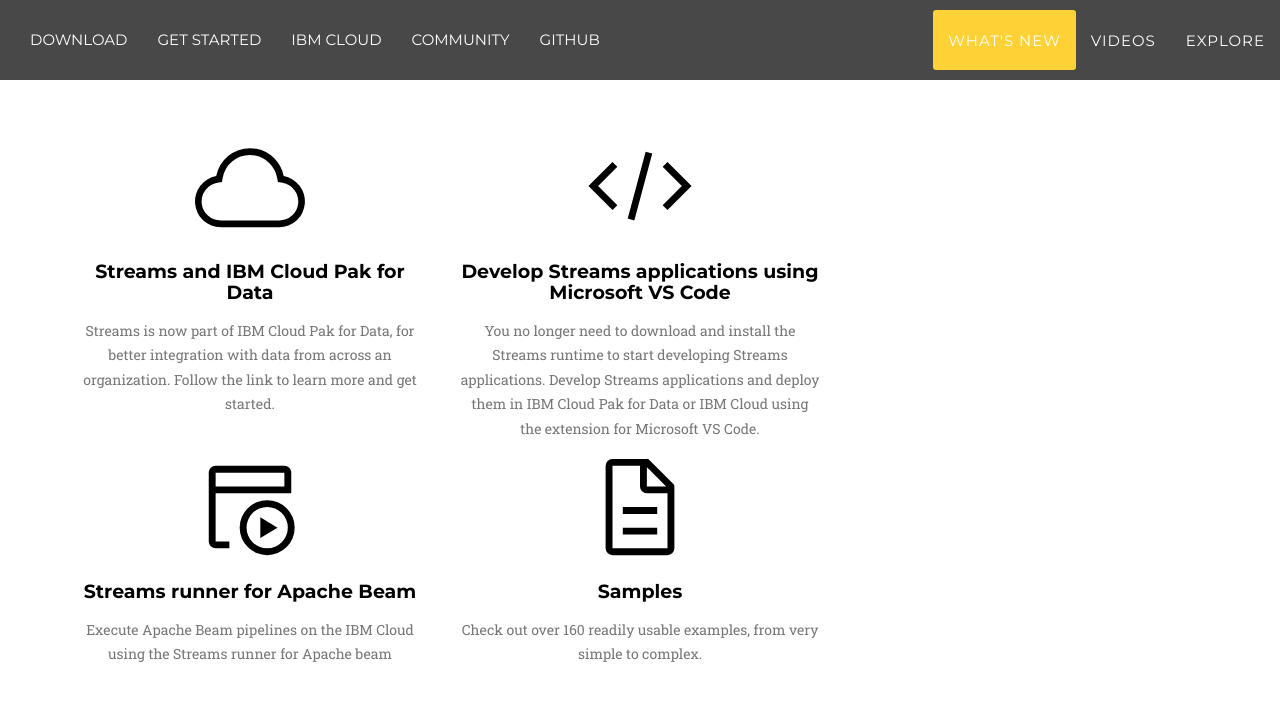
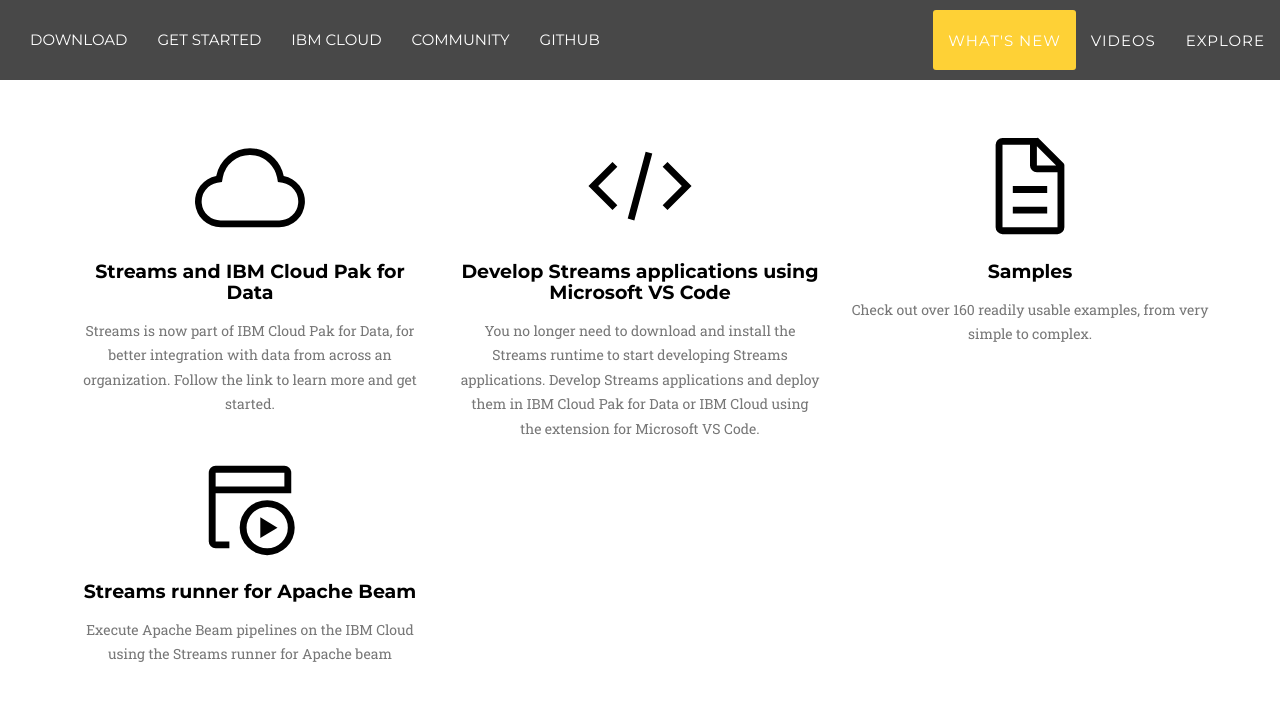
Before and after one commit to IBMStreams/IBMStreams.github.io, a Jekyll site: the page built from index.html, in a window 1280 px wide and 900 px high, scrolled down 800 px. Shown: the top 701 px of the window. Built offline with Jekyll 4.4.1, drawn with Linux system fonts in a browser that asks for light colours; nearby versions of some CDN libraries; some web fonts are replaced.

Commit message:
update whatsnew section

```diff
--- a/_includes/whatsNew.html
+++ b/_includes/whatsNew.html
@@ -21,13 +21,11 @@
                     <h4 class="service-heading"><a target="_blank" href="https://marketplace.visualstudio.com/items?itemName=IBM.ibm-streams" class="blackLink">Develop Streams applications using Microsoft VS Code<br></a></h4>
                     <p class="text-muted">You no longer need to download and install the Streams runtime to start developing Streams applications. Develop Streams applications and deploy them in IBM Cloud Pak for Data or IBM Cloud using the extension for Microsoft VS Code.</p>
                 </div>
-<!--
                 <div class="col-lg-4">
-                    <a href="https://developer.ibm.com/streamsdev/docs/streams-4-3-information/" target="_blank"><svg width="110px" height="110px" xmlns="http://www.w3.org/2000/svg" viewBox="0 0 32 32"><path d="M27 22.14V17a2 2 0 0 0-2-2h-8V9.86a4 4 0 1 0-2 0V15H7a2 2 0 0 0-2 2v5.14a4 4 0 1 0 2 0V17h18v5.14a4 4 0 1 0 2 0zM8 26a2 2 0 1 1-2-2 2 2 0 0 1 2 2zm6-20a2 2 0 1 1 2 2 2 2 0 0 1-2-2zm12 22a2 2 0 1 1 2-2 2 2 0 0 1-2 2z"/></svg></a>
-                    <h4 class="service-heading"><a target="_blank" href="https://developer.ibm.com/streamsdev/docs/streams-4-3-information/" class="blackLink">Streams 4.3<br></a></h4>
-                    <p class="text-muted">New features in this release include updates to dynamic and elastic scaling, event time windows, and more.</p>
+                    <a target="_blank" href="https://ibmstreams.github.io/samples/"><svg width="110px" height="110px" xmlns="http://www.w3.org/2000/svg" viewBox="0 0 32 32"><path d="M25.7 9.3l-7-7A.91.91 0 0 0 18 2H8a2 2 0 0 0-2 2v24a2 2 0 0 0 2 2h16a2 2 0 0 0 2-2V10a.91.91 0 0 0-.3-.7zM18 4.4l5.6 5.6H18zM24 28H8V4h8v6a2 2 0 0 0 2 2h6z"/><path d="M11 22h10v2H11zm0-6h10v2H11z"/></svg></a>
+                    <h4 class="service-heading"><a target="_blank" href="https://ibmstreams.github.io/samples/" class="blackLink">Samples<br></a></h4>
+                    <p class="text-muted">Check out over 160 readily usable examples, from very simple to complex.</p>
                 </div>
--->
             </div>
 
             <div class="row text-center">
@@ -36,11 +34,7 @@
                     <h4 class="service-heading"><a target="_blank" href="http://ibmstreams.github.io/streamsx.documentation/docs/beamrunner/beamrunner-1-intro/" class="blackLink">Streams runner for Apache Beam<br></a></h4>
                     <p class="text-muted">Execute Apache Beam pipelines on the IBM Cloud using the Streams runner for Apache beam</p>
                 </div>
-                <div class="col-lg-4">
-                    <a target="_blank" href="https://ibmstreams.github.io/samples/"><svg width="110px" height="110px" xmlns="http://www.w3.org/2000/svg" viewBox="0 0 32 32"><path d="M25.7 9.3l-7-7A.91.91 0 0 0 18 2H8a2 2 0 0 0-2 2v24a2 2 0 0 0 2 2h16a2 2 0 0 0 2-2V10a.91.91 0 0 0-.3-.7zM18 4.4l5.6 5.6H18zM24 28H8V4h8v6a2 2 0 0 0 2 2h6z"/><path d="M11 22h10v2H11zm0-6h10v2H11z"/></svg></a>
-                    <h4 class="service-heading"><a target="_blank" href="https://ibmstreams.github.io/samples/" class="blackLink">Samples<br></a></h4>
-                    <p class="text-muted">Check out over 160 readily usable examples, from very simple to complex.</p>
-                </div>
+
             </div>
 
         </div>
```
